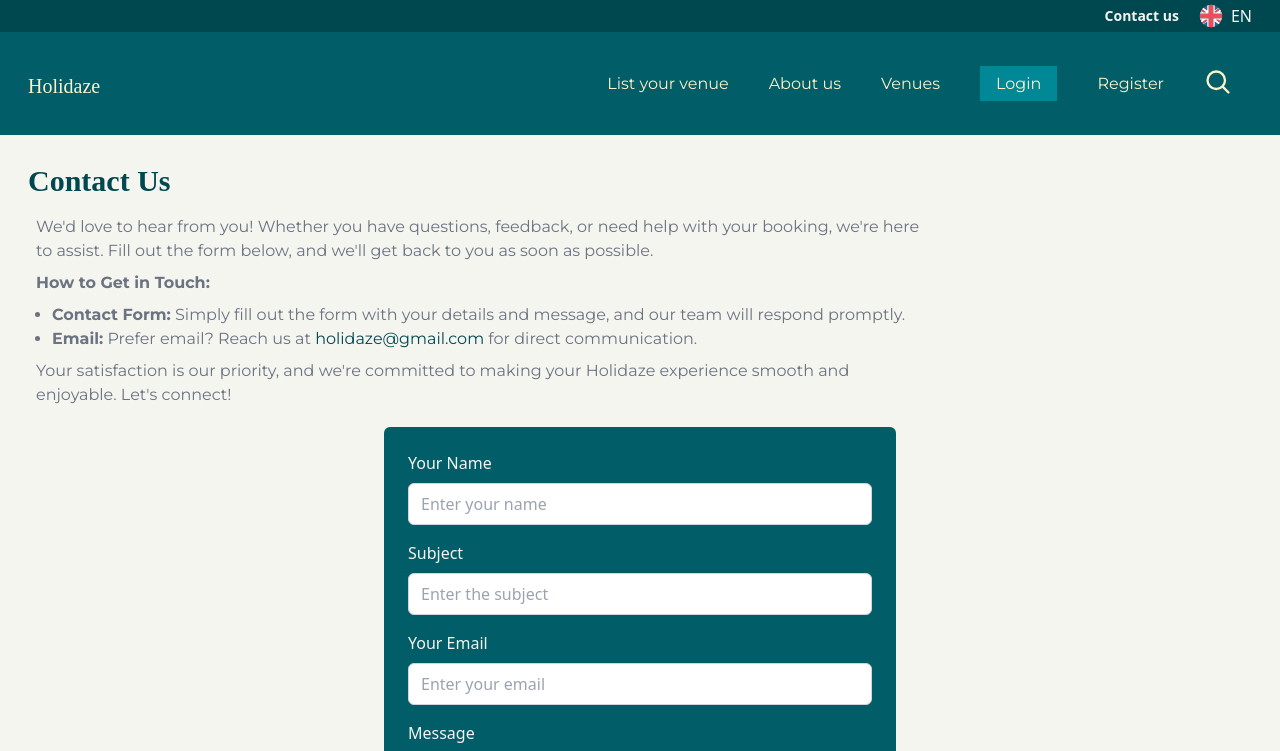
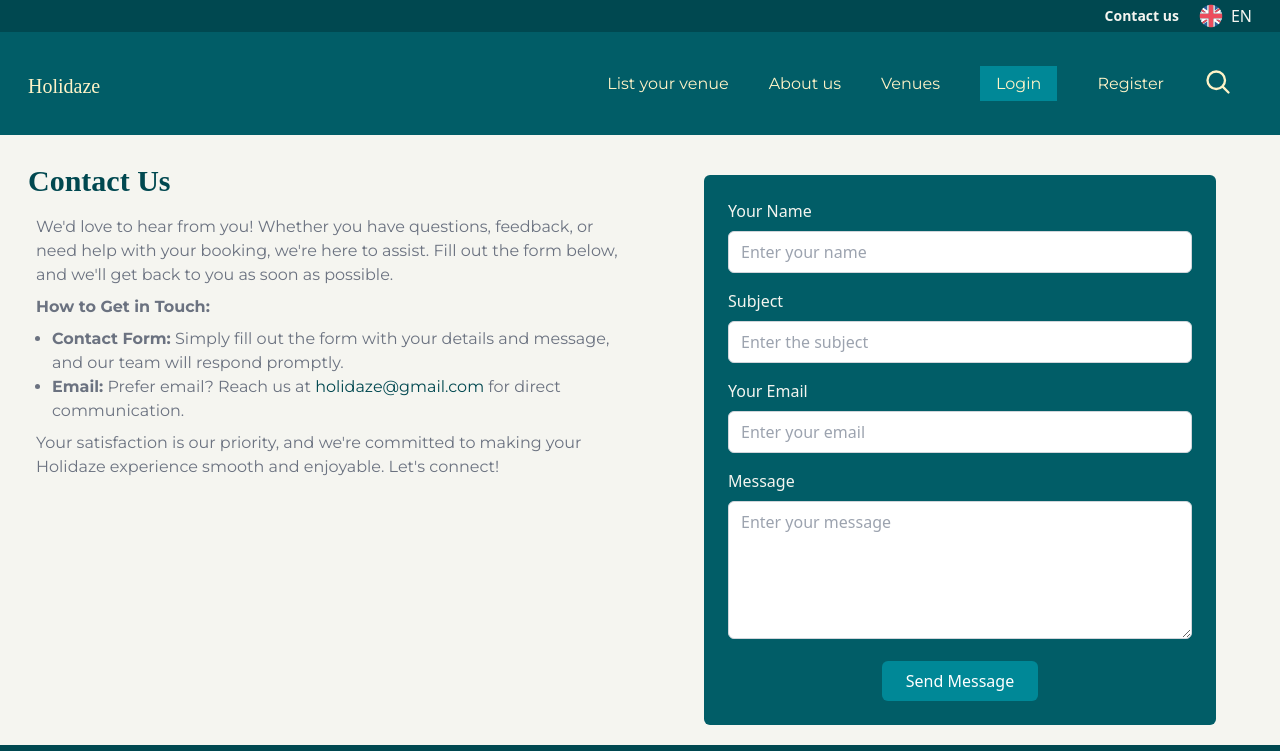
Before and after one commit to oddvarzk/Holidaze, a React (Vite) app: page /contact in a window 1280 px wide. Shown: the top 751 px of the page. Built offline with nearby package versions, Linux system fonts and the light colour scheme; no server answers; a web font is replaced by a local one.

Commit message:
contact divs replaced

```diff
--- a/src/pages/Contact/index.tsx
+++ b/src/pages/Contact/index.tsx
@@ -2,19 +2,21 @@ import ContactForm from "../../components/ContactForm";
 
 export function Contact() {
   return (
-    <div className="px-5 py-5">
+    <div className="flex flex-col md:flex-row md:justify-between justify-center">
+      {/* Contact Information */}
+      <div className="px-5 py-5 md:w-1/2">
         <h1 className="ml-2 py-2 font-Playfair text-3xl text-tiner font-semibold">
           Contact Us
         </h1>
-      <p className="font-Montserrat ml-4 text-gray-500 font-normal text-md mt-2 max-w-4xl lg:max-w-4xl">
+        <p className="font-Montserrat ml-4 text-gray-500 font-normal text-md mt-2 max-w-4xl">
           We'd love to hear from you! Whether you have questions, feedback, or
           need help with your booking, we're here to assist. Fill out the form
           below, and we'll get back to you as soon as possible.
         </p>
-      <p className="font-Montserrat ml-4 text-gray-500 font-normal text-md mt-2 max-w-4xl lg:max-w-4xl">
+        <p className="font-Montserrat ml-4 text-gray-500 font-normal text-md mt-2 max-w-4xl">
           <strong>How to Get in Touch:</strong>
         </p>
-      <ul className="font-Montserrat ml-8 text-gray-500 font-normal text-md mt-2 max-w-4xl lg:max-w-4xl list-disc">
+        <ul className="font-Montserrat ml-8 text-gray-500 font-normal text-md mt-2 max-w-4xl list-disc">
           <li>
             <strong>Contact Form:</strong> Simply fill out the form with your
             details and message, and our team will respond promptly.
@@ -30,11 +32,14 @@ export function Contact() {
             for direct communication.
           </li>
         </ul>
-      <p className="font-Montserrat ml-4 text-gray-500 font-normal text-md mt-2 max-w-4xl lg:max-w-4xl">
+        <p className="font-Montserrat ml-4 text-gray-500 font-normal text-md mt-2 max-w-4xl">
           Your satisfaction is our priority, and we're committed to making your
           Holidaze experience smooth and enjoyable. Let's connect!
         </p>
-      <div>
+      </div>
+
+      {/* Contact Form */}
+      <div className="px-5 py-5 md:w-1/2">
         <ContactForm />
       </div>
     </div>
```
Lines whose indentation alone changed are shown as unchanged.
